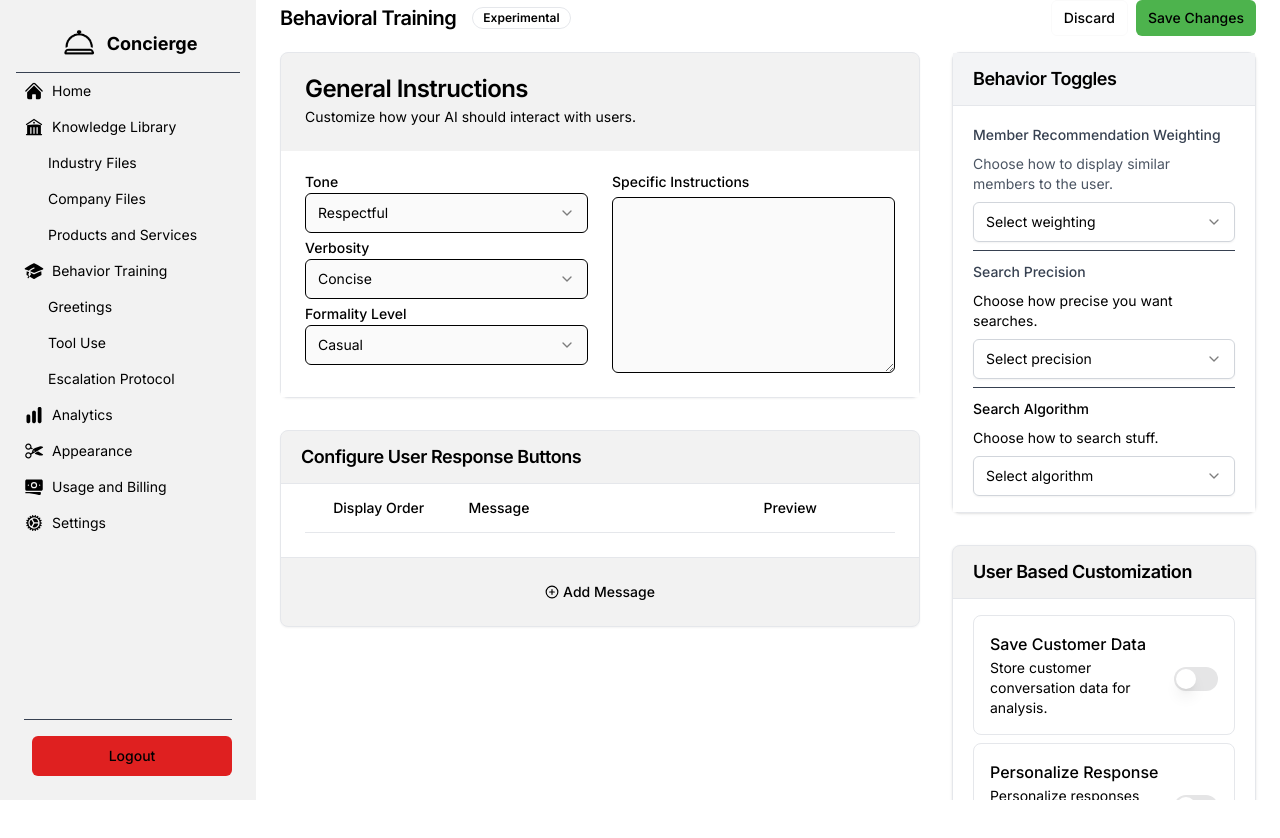
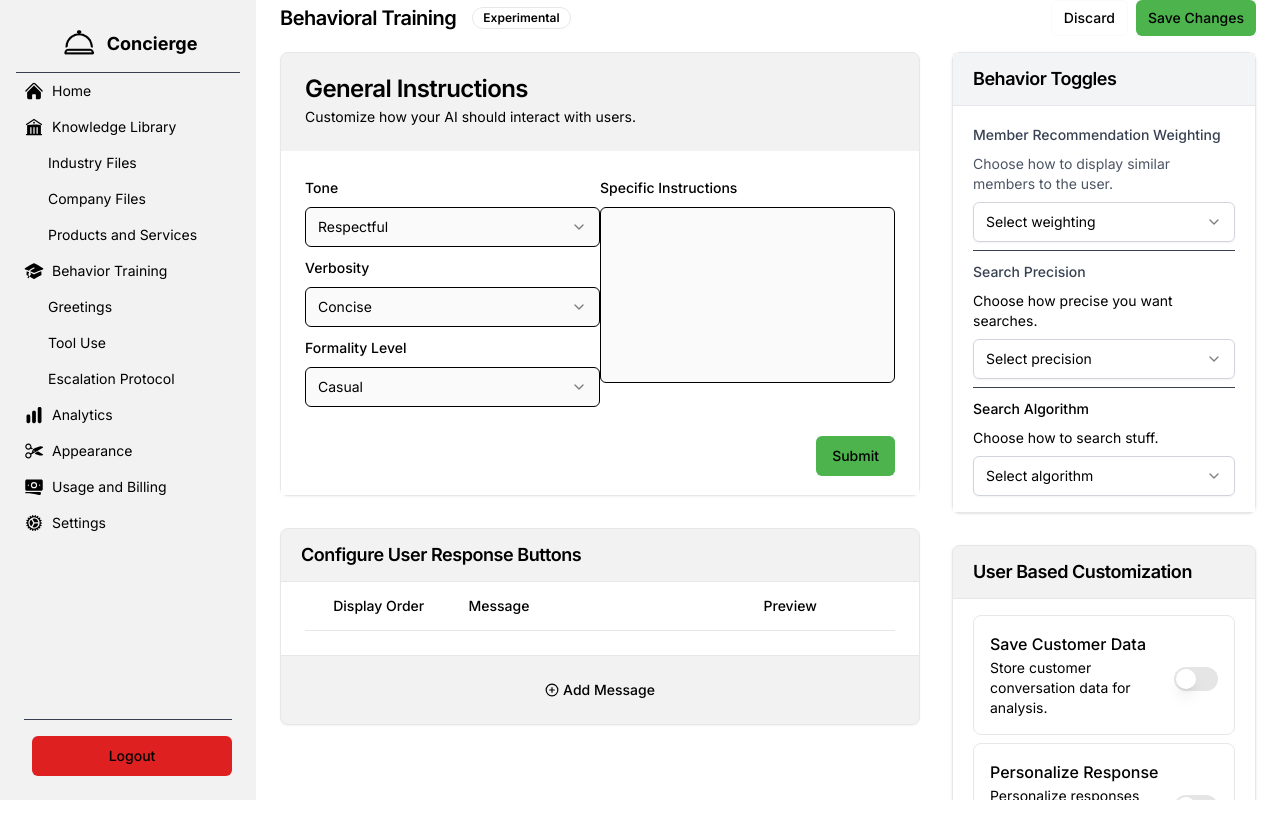
Before and after one commit to Concierge-Legal/concierge-live, a Next.js app: page /dashboard/1/training in a window 1280 px wide. Shown: the top 838 px of the page. Built offline with nearby package versions, Linux system fonts and the light colour scheme.

Commit message:
actually merging

```diff
--- a/app/(Show NavBar)/chatbotFeatures/page.tsx
+++ b/app/(Show NavBar)/chatbotFeatures/page.tsx
@@ -30,7 +30,7 @@ export default function ChatbotFeatures() {
             height={299}
             className="absolute inset-0 w-full h-full object-cover"
           />
-          <div className="relative mt-36 top-5/6 text-darkestBlue text-center text-5xl font-raleway font-bold leading-[80px] max-w-screen-md mt-28 max-md:max-w-full max-md:mt-10">
+          <div className="relative mt-36 top-5/6 text-darkestBlue text-center text-5xl font-raleway font-bold leading-[80px] max-w-screen-md max-md:max-w-full max-md:mt-10">
             FEATURES
           </div>
         </div>
--- a/components/dashboard/training/generalInstructions.tsx
+++ b/components/dashboard/training/generalInstructions.tsx
@@ -9,14 +9,7 @@ import {
 	CardHeader,
 	CardTitle,
 } from "@/components/ui/card";
-import {
-	DropdownMenu,
-	DropdownMenuContent,
-	DropdownMenuItem,
-	DropdownMenuLabel,
-	DropdownMenuSeparator,
-	DropdownMenuTrigger,
-} from "@/components/ui/dropdown-menu";
+
 import { Input } from "@/components/ui/input";
 import { Label } from "@/components/ui/label";
 import {
@@ -26,15 +19,7 @@ import {
 	SelectTrigger,
 	SelectValue,
 } from "@/components/ui/select";
-import { Sheet, SheetContent, SheetTrigger } from "@/components/ui/sheet";
-import {
-	Table,
-	TableBody,
-	TableCell,
-	TableHead,
-	TableHeader,
-	TableRow,
-} from "@/components/ui/table";
+
 import { Textarea } from "@/components/ui/textArea";
 import Link from "next/link";
 import { zodResolver } from "@hookform/resolvers/zod";
@@ -51,68 +36,35 @@ import {
 	FormMessage,
 } from "@/components/ui/form";
 
-const RecommendationFormSchema = z.object({
-	recommendationWeighting: z
+const FormSchema = z.object({
+	tone: z
 		.string({
-			required_error: "Please select a recommendation weighting method.",
-		})
-
+			required_error: "Please select a tone.",
+		}),
+	verbosity: z
+		.string({
+			required_error: "Please select a verbosity.",
+		}),
+	formality: z
+		.string({
+			required_error: "Please select a formality",
+		}),
+	instructions: z
+		.string().optional()
 });
 
-const SearchFormSchema = z.object({
-	searchPrecision: z
-		.string({
-			required_error: "Please select a search precision.",
-		})
-
-});
-const AlgorithmFormSchema = z.object({
-	searchAlgorithm: z
-		.string({
-			required_error: "Please select a search algorithm",
-		})
-
-});
 
 
 const GeneralInstructions = () => {
 
 
-	const recommendationForm = useForm<z.infer<typeof RecommendationFormSchema>>({
-		resolver: zodResolver(RecommendationFormSchema),
+	const form = useForm<z.infer<typeof FormSchema>>({
+		resolver: zodResolver(FormSchema),
 	});
 
-	const searchForm = useForm<z.infer<typeof SearchFormSchema>>({
-		resolver: zodResolver(SearchFormSchema),
-	});
 
-	const algorithmForm = useForm<z.infer<typeof AlgorithmFormSchema>>({
-		resolver: zodResolver(AlgorithmFormSchema),
-	});
 
-	const submitRecommendationForm = (data: z.infer<typeof RecommendationFormSchema>) => {
-		// Placeholder logic for now, will hook up to database later.
-		toast({
-			title: "You submitted the following values:",
-			description: (
-				<pre className="mt-2 w-[340px] rounded-md bg-slate-950 p-4">
-					<code className="text-white">{JSON.stringify(data, null, 2)}</code>
-				</pre>
-			),
-		});
-	};
-	const submitSearchForm = (data: z.infer<typeof SearchFormSchema>) => {
-		// Placeholder logic for now, will hook up to database later.
-		toast({
-			title: "You submitted the following values:",
-			description: (
-				<pre className="mt-2 w-[340px] rounded-md bg-slate-950 p-4">
-					<code className="text-white">{JSON.stringify(data, null, 2)}</code>
-				</pre>
-			),
-		});
-	};
-	const submitAlgorithmForm = (data: z.infer<typeof AlgorithmFormSchema>) => {
+	const onSubmit = (data: z.infer<typeof FormSchema>) => {
 		// Placeholder logic for now, will hook up to database later.
 		toast({
 			title: "You submitted the following values:",
@@ -124,6 +76,7 @@ const GeneralInstructions = () => {
 		});
 	};
 
+
 	return (
 		<Card >
 			<CardHeader >
@@ -134,11 +87,18 @@ const GeneralInstructions = () => {
 			</CardHeader>
 			<CardContent className=" p-6">
 				<div className="flex flex-row gap-6">
+					<Form {...form}>
+						<form onSubmit={form.handleSubmit(onSubmit)} className="w-full space-y-6">
+							<div className="flex flex-row h-4/5">
 								<div className="flex flex-col w-1/2 space-y-2">
 									<div className="grid gap-1">
-
-							<Select defaultValue="respectful">
-								<Label htmlFor="select-tone" className="text-foreground">Tone</Label>
+										<FormField
+											control={form.control}
+											name="tone"
+											render={({ field }) => (
+												<FormItem>
+													<FormLabel>Tone</FormLabel>
+													<Select onValueChange={field.onChange} defaultValue="respectful">
 														<SelectTrigger aria-label="Select tone" className="bg-input text-foreground border border-border">
 															<SelectValue placeholder="Select tone" />
 														</SelectTrigger>
@@ -148,10 +108,18 @@ const GeneralInstructions = () => {
 															<SelectItem value="friendly" className="hover:bg-accent hover:text-accent-foreground">Friendly</SelectItem>
 														</SelectContent>
 													</Select>
+												</FormItem>
+											)}
+										/>
 									</div>
 									<div className="grid gap-1">
-							<Label htmlFor="verbosity" className="text-foreground">Verbosity</Label>
-							<Select defaultValue="concise">
+										<FormField
+											control={form.control}
+											name="verbosity"
+											render={({ field }) => (
+												<FormItem>
+													<FormLabel>Verbosity</FormLabel>
+													<Select onValueChange={field.onChange} defaultValue="concise">
 														<SelectTrigger aria-label="Select verbosity" className="bg-input text-foreground border border-border">
 															<SelectValue placeholder="Select verbosity level" />
 														</SelectTrigger>
@@ -160,10 +128,18 @@ const GeneralInstructions = () => {
 															<SelectItem value="detailed" className="hover:bg-accent hover:text-accent-foreground">Detailed</SelectItem>
 														</SelectContent>
 													</Select>
+												</FormItem>
+											)}
+										/>
 									</div>
 									<div className="grid gap-1">
-							<Label htmlFor="formality" className="text-foreground">Formality Level</Label>
-							<Select defaultValue="casual">
+										<FormField
+											control={form.control}
+											name="formality"
+											render={({ field }) => (
+												<FormItem>
+													<FormLabel>Formality Level</FormLabel>
+													<Select onValueChange={field.onChange} defaultValue="casual">
 														<SelectTrigger aria-label="Select formality" className="bg-input text-foreground border border-border">
 															<SelectValue placeholder="Select formality level" />
 														</SelectTrigger>
@@ -173,12 +149,36 @@ const GeneralInstructions = () => {
 															<SelectItem value="formal" className="hover:bg-accent hover:text-accent-foreground">Formal</SelectItem>
 														</SelectContent>
 													</Select>
+												</FormItem>
+											)}
+										/>
 									</div>
 								</div>
 								<div className="flex flex-col w-1/2 space-y-2">
-						<Label htmlFor="textInput" className="text-foreground">Specific Instructions</Label>
-						<Textarea id="textInput" className="min-h-[11rem] w-full bg-input text-foreground border border-border"></Textarea>
+
+									<FormField
+										control={form.control}
+										name="instructions"
+										render={({ field }) => (
+											<FormItem>
+												<FormLabel>Specific Instructions</FormLabel>
+												<FormControl>
+													<Textarea
+														id="textInput"
+														className="min-h-[11rem] w-full bg-input text-foreground border border-border resize-none"
+														{...field}
+													/>
+												</FormControl>
+											</FormItem>
+										)}
+									/>
 								</div>
+							</div>
+							<div className="flex flex-row h-1/5 justify-end">
+								<Button type="submit">Submit</Button>
+							</div>
+						</form>
+					</Form>
 				</div>
 			</CardContent>
 		</Card>
```
Also changed, not shown: components/dashboard/training/userBasedCustomization.tsx (+3 -33 lines). Lines whose indentation alone changed are shown as unchanged.
